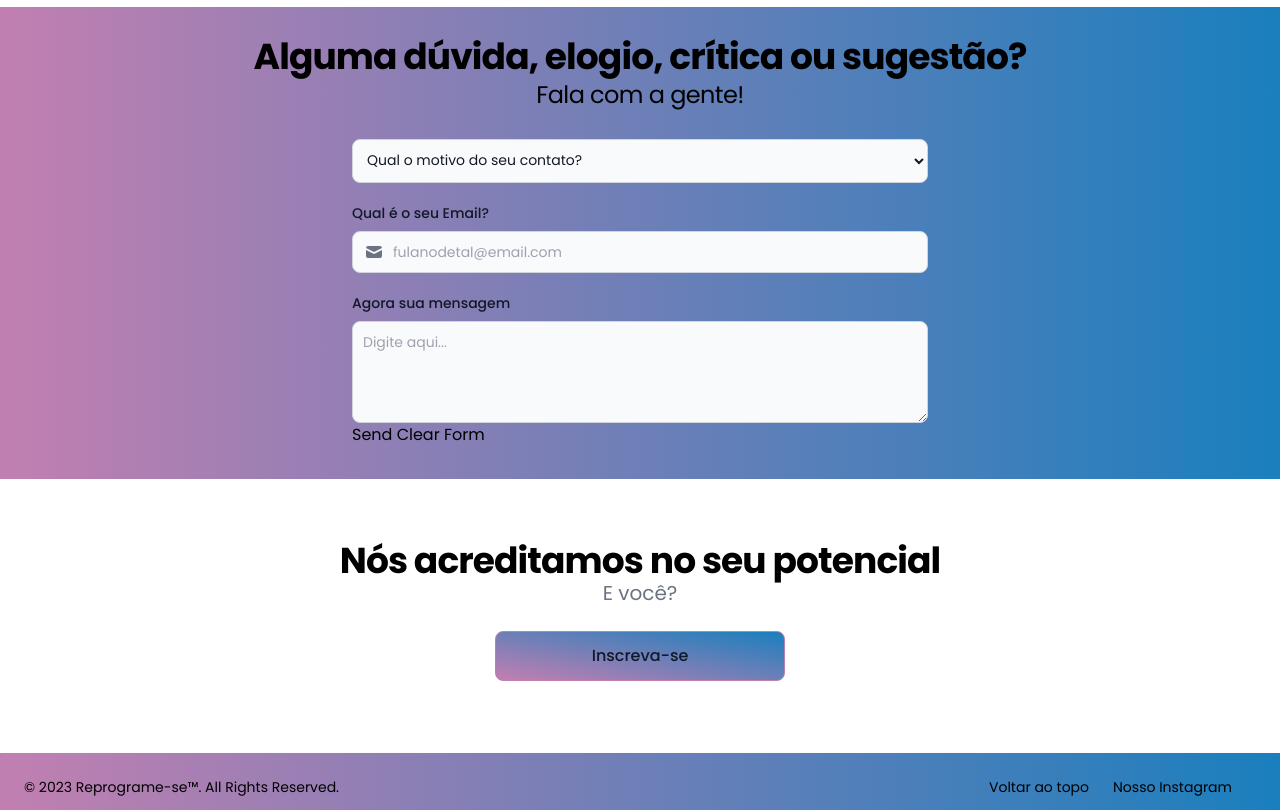
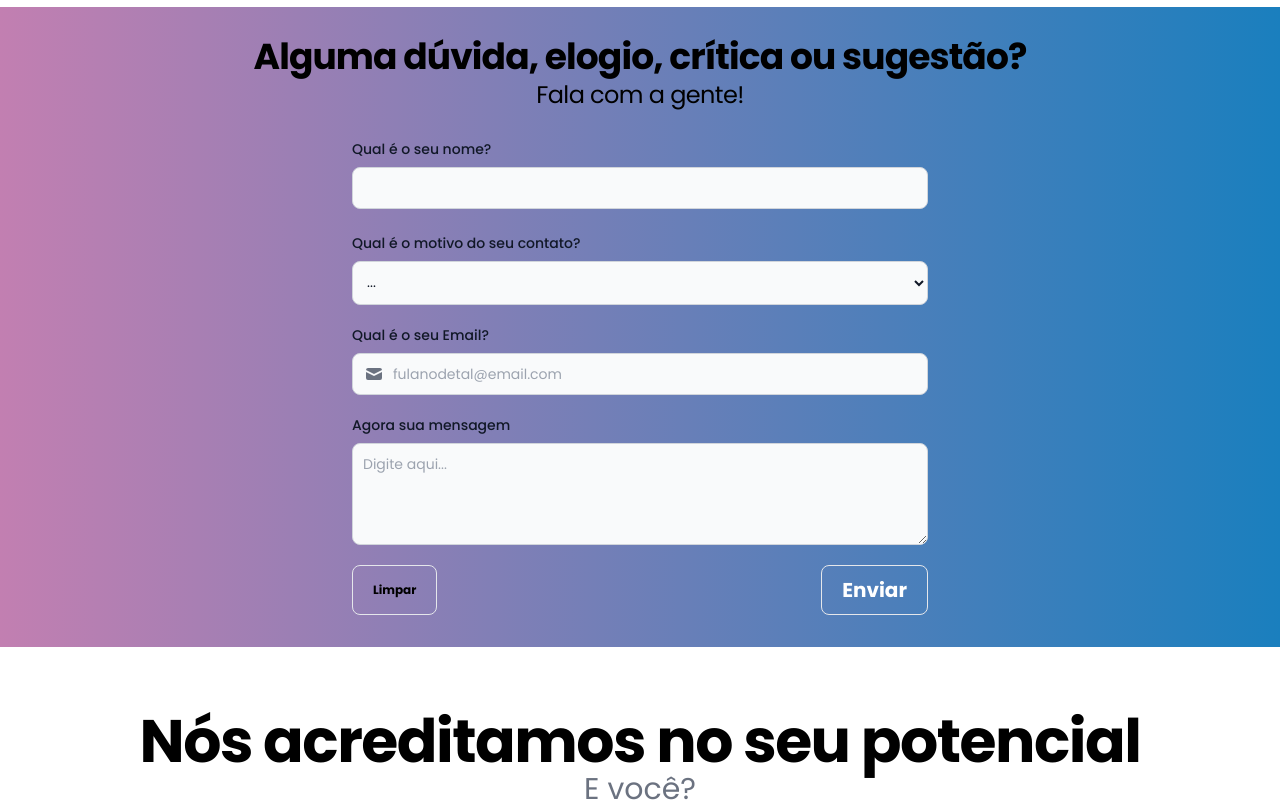
Before and after one commit to thaemorais/projeto-reprograme-se, a website: page src/index.html in a window 1280 px wide. Shown: the part 2700-3510 px from the top of the page. Drawn offline with nearby package versions, Linux system fonts and the light colour scheme.

Commit message:
Só algumas alterações na interface

```diff
--- a/src/index.html
+++ b/src/index.html
@@ -218,9 +218,14 @@
         <h1 class="pt-8 px-5 text-4xl text-center font-bold tracking-tight leading-none dark:text-white">Alguma dúvida, elogio, crítica ou sugestão?</h1>
         <h3 class="pt-2 px-5 text-2xl text-center tracking-tight leading-none dark:text-white">Fala com a gente!</h3>
         <form action="mailto:thaelenml15@gmail.com" method="get" enctype="text/plain" class="max-w-sm mx-auto my-8 lg:max-w-xl">
+            <div class="mb-6">
+                <label for="name" class="block mb-2 text-sm font-medium text-gray-900 dark:text-white">Qual é o seu nome?</label>
+                <input type="text" id="name" class="bg-gray-50 border border-gray-300 text-gray-900 text-sm rounded-lg focus:ring-blue-500 focus:border-blue-500 block w-full p-2.5 dark:bg-gray-700 dark:border-gray-600 dark:placeholder-gray-400 dark:text-white dark:focus:ring-blue-500 dark:focus:border-blue-500">
+            </div>
             <div>
-                <select id="countries" class="bg-gray-50 border border-gray-300 text-gray-900 text-sm rounded-lg focus:ring-blue-500 focus:border-blue-500 block w-full p-2.5 dark:bg-gray-700 dark:border-gray-600 dark:placeholder-gray-400 dark:text-white dark:focus:ring-blue-500 dark:focus:border-blue-500">
-                <option>Qual o motivo do seu contato?</option>
+                <label for="reason" class="block mb-2 text-sm font-medium text-gray-900 dark:text-white">Qual é o motivo do seu contato?</label>
+                <select id="reason" class="bg-gray-50 border border-gray-300 text-gray-900 text-sm rounded-lg focus:ring-blue-500 focus:border-blue-500 block w-full p-2.5 dark:bg-gray-700 dark:border-gray-600 dark:placeholder-gray-400 dark:text-white dark:focus:ring-blue-500 dark:focus:border-blue-500">
+                <option>...</option>
                 <option>Dúvida</option>
                 <option>Elogio</option>
                 <option>Crítica</option>
@@ -241,16 +246,16 @@
                 <label for="message" class="block mb-2 text-sm font-medium text-gray-900 dark:text-white">Agora sua mensagem</label>
                 <textarea id="message" rows="4" class="block p-2.5 w-full text-sm text-gray-900 bg-gray-50 rounded-lg border border-gray-300 focus:ring-blue-500 focus:border-blue-500 dark:bg-gray-700 dark:border-gray-600 dark:placeholder-gray-400 dark:text-white dark:focus:ring-blue-500 dark:focus:border-blue-500" placeholder="Digite aqui..."></textarea>
             </div>
-            <div>
-                <input type="submit" name="submit" value="Send" />
-                <input type="reset" name="reset" value="Clear Form" />
+            <div class="flex justify-between">
+                <button type="reset" class="border text-black text-xs hover:bg-red-400 hover:text-black hover:border-none mt-5 focus:ring-4 focus:outline-none focus:ring-blue-300 font-bold rounded-lg w-full sm:w-auto px-5 py-2.5 text-center dark:bg-blue-600 dark:hover:bg-blue-700 dark:focus:ring-blue-800">Limpar</button>
+                <button type="submit" class="border text-white text-xl hover:bg-green-400 hover:text-black hover:border-none mt-5 focus:ring-4 focus:outline-none focus:ring-blue-300 font-bold rounded-lg w-full sm:w-auto px-5 py-2.5 text-center dark:bg-blue-600 dark:hover:bg-blue-700 dark:focus:ring-blue-800">Enviar</button>
             </div>
         </form>
     </section>
     <section id="cta" class="bg-white h-auto">
         <div class="text-center py-8">
-            <h1 class="pt-8 px-5 text-4xl text-center font-bold tracking-tight leading-none dark:text-white">Nós acreditamos no seu potencial</h1>
-            <p class="mb-6 text-2xl font-normal text-gray-500 lg:text-xl sm:px-16 xl:px-48 dark:text-gray-400">E você?</p>
+            <h1 class="pt-8 px-5 text-4xl text-center font-bold tracking-tight lg:text-6xl leading-none dark:text-white">Nós acreditamos no seu potencial</h1>
+            <p class="mb-6 text-2xl font-normal text-gray-500 lg:text-3xl sm:px-16 xl:px-48 dark:text-gray-400">E você?</p>
             <div class="flex justify-center">
                 <a target="_black" href="https://cachoeiro.ifes.edu.br/images/stories/2022/editais/252022/Estrutura_e_organizacao_do_reprograme-se.pdf" class="mb-10 inline-flex items-center justify-center px-24 py-3 text-base font-medium text-center text-gray-900 border border-[#C27FB1] rounded-lg bg-gradient-to-tr from-[#C27FB1] to-[#1A7FBE] focus:ring-4 focus:ring-gray-100 dark:text-white dark:border-gray-700 dark:hover:bg-gray-700 dark:focus:ring-gray-800">Inscreva-se</a>
             </div>
```
